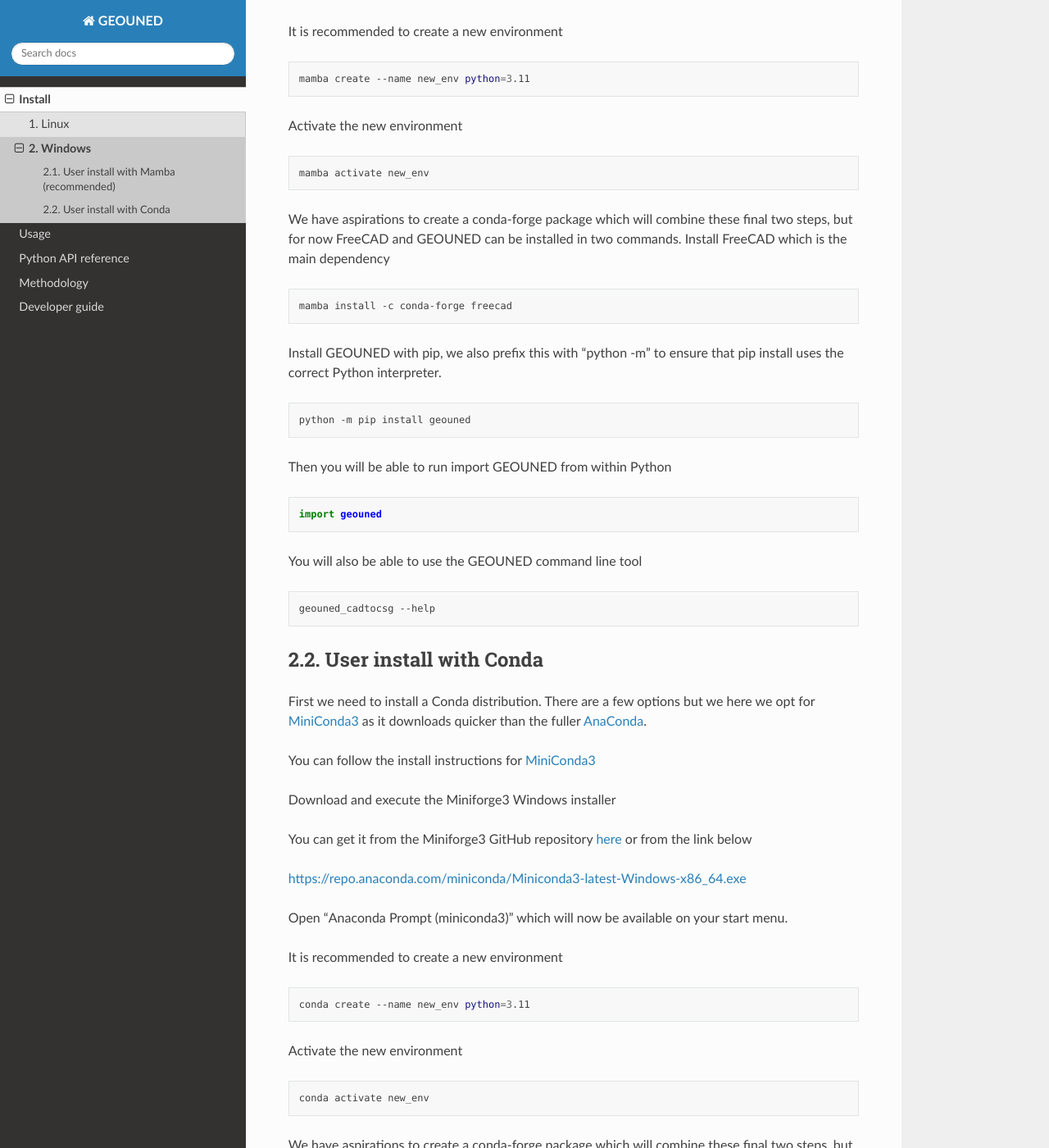
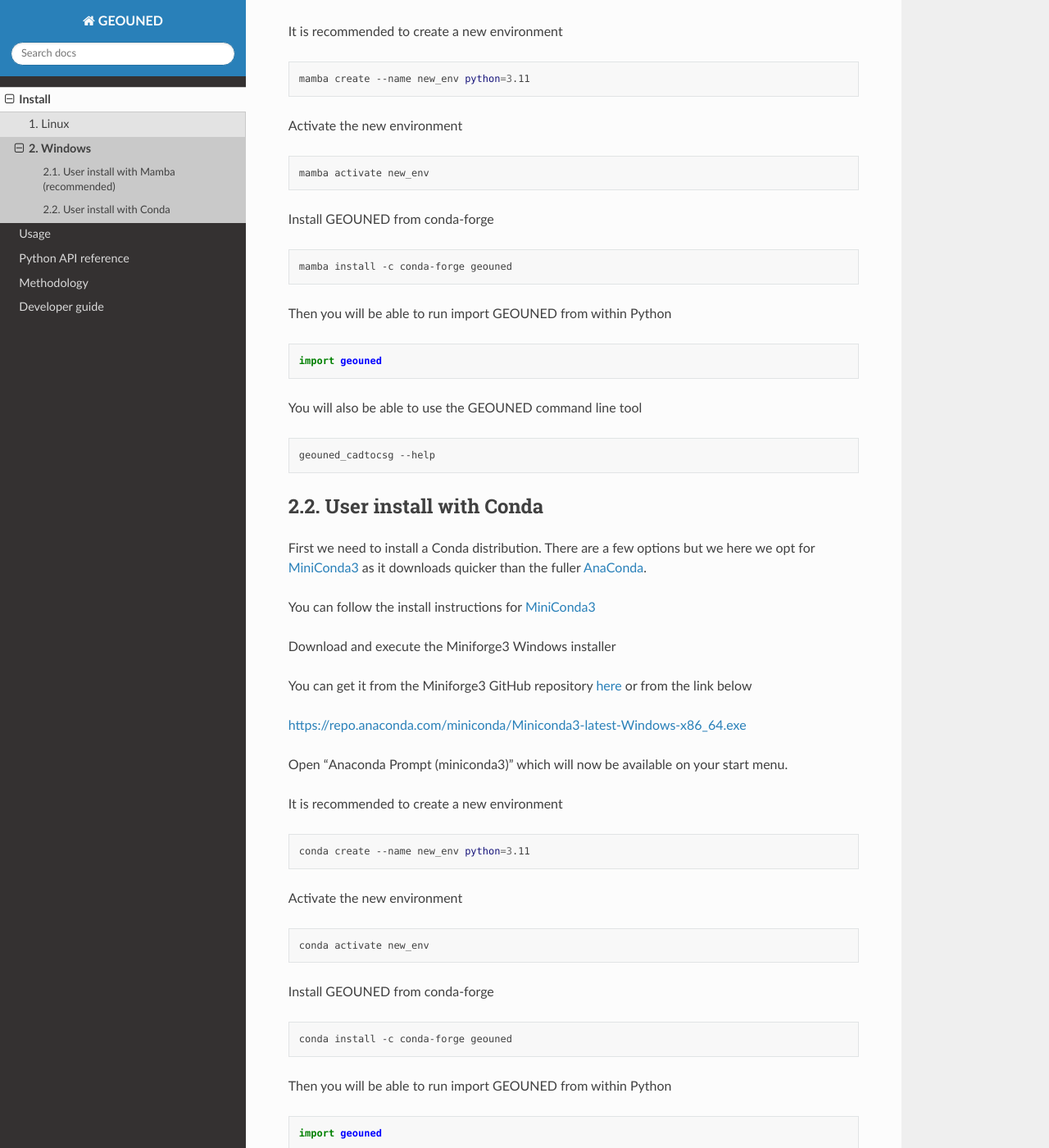
Before and after one commit to GEOUNED-org/GEOUNED, a Sphinx documentation site: the page built from docs/install/install_windows.rst, in a window 1280 px wide and 1400 px high, scrolled down 573 px. Shown: the whole window at 82% size. Built offline with Sphinx 7.4.7 and the Read the Docs theme 2.0.0, drawn with Linux system fonts in a browser that asks for light colours; some of the changed text lies outside the part shown.

Commit message:
more concise install with conda-forge

```diff
--- a/docs/install/install_windows.rst
+++ b/docs/install/install_windows.rst
@@ -31,19 +31,11 @@
 
     mamba activate new_env
 
-We have aspirations to create a conda-forge package which will combine these final two steps, but for now FreeCAD and GEOUNED can be installed in two commands.
-Install FreeCAD which is the main dependency
+Install GEOUNED from conda-forge
 
 .. code-block:: sh
 
-    mamba install -c conda-forge freecad
-
-
-Install GEOUNED with pip, we also prefix this with "python -m" to ensure that pip install uses the correct Python interpreter.
-
-.. code-block:: sh
-
-    python -m pip install geouned
+    mamba install -c conda-forge geouned
 
 Then you will be able to run import GEOUNED from within Python
 
@@ -84,19 +76,11 @@
 
     conda activate new_env
 
-We have aspirations to create a conda-forge package which will combine these final two steps, but for now FreeCAD and GEOUNED can be installed in two commands.
-Install FreeCAD which is the main dependency
+Install GEOUNED from conda-forge
 
 .. code-block:: sh
 
-    conda install -c conda-forge freecad
-
-
-Install GEOUNED with pip, we also prefix this with "python -m" to ensure that pip install uses the correct Python interpreter.
-
-.. code-block:: sh
-
-    python -m pip install geouned
+    conda install -c conda-forge geouned
 
 Then you will be able to run import GEOUNED from within Python
 
```
Also changed, not shown: docs/install/install_linux.rst (+4 -20 lines).
